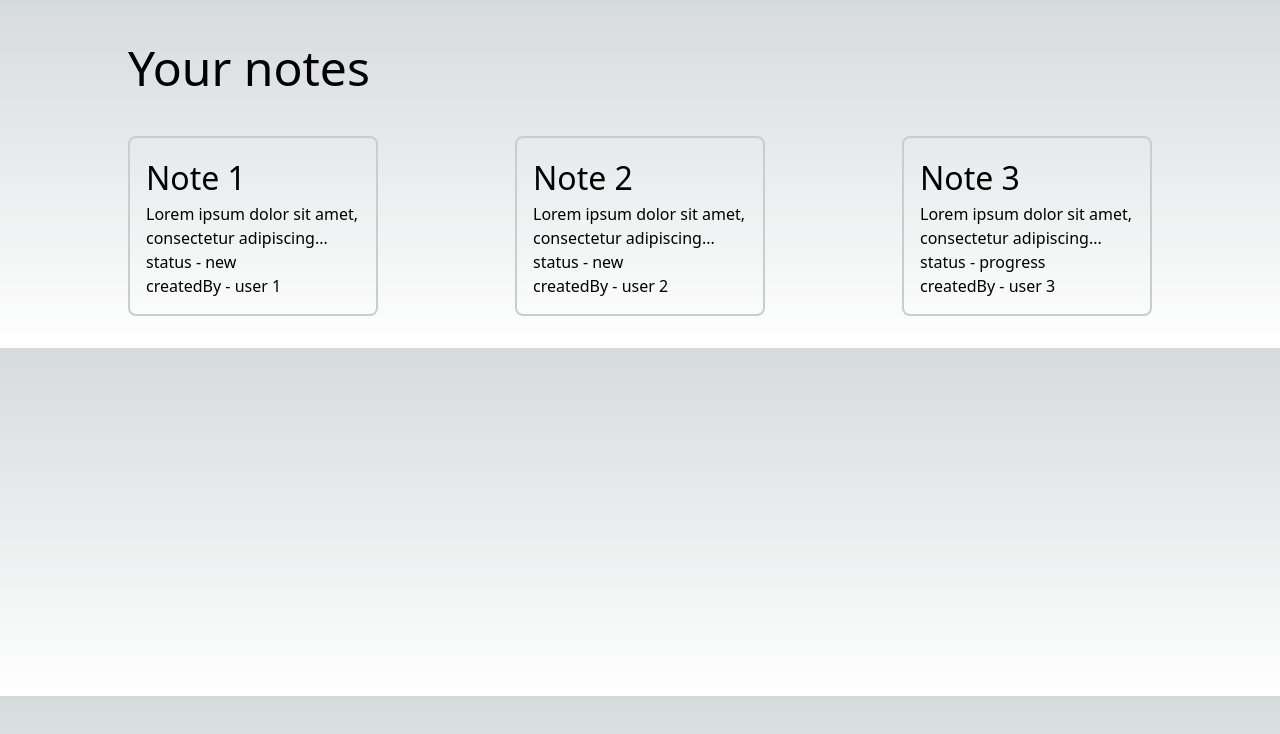
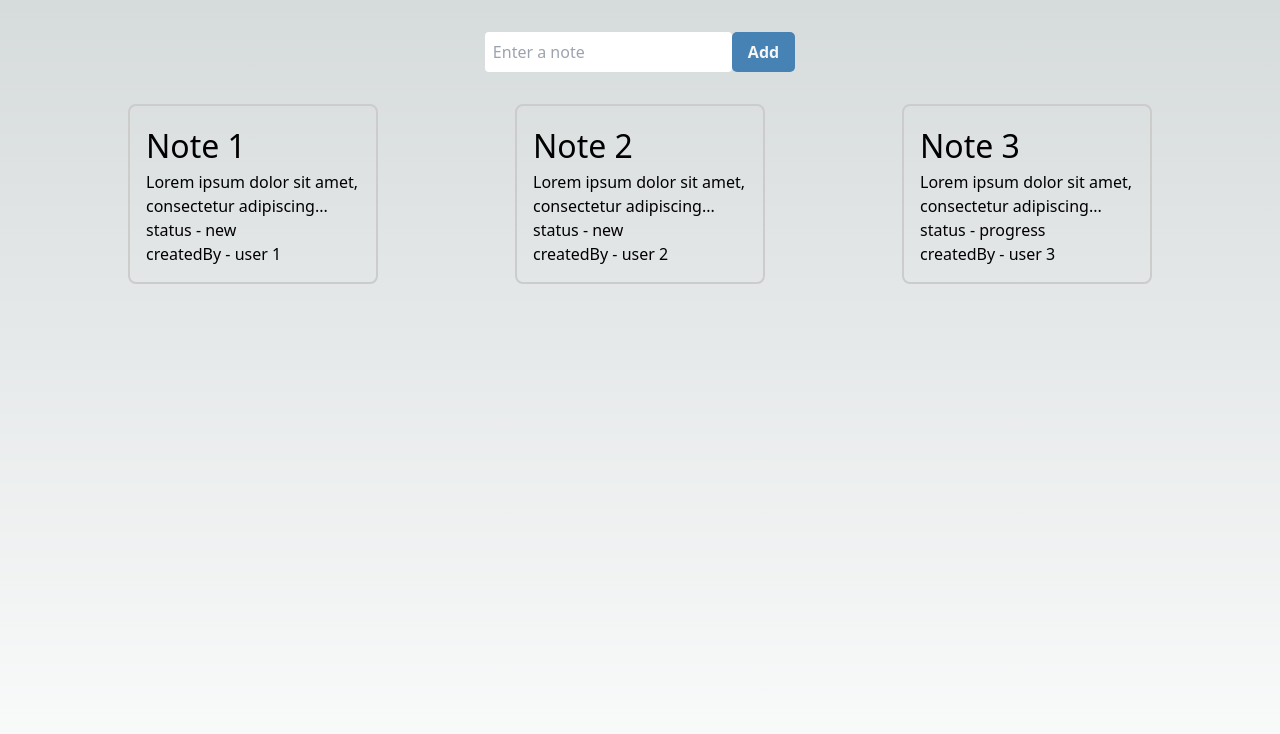
Before and after one commit to hopeinjavascript/nextjs-13-notes-app, a Next.js app: page /notes in a window 1280 px wide. Shown: the top 734 px of the page. Built offline with nearby package versions, Linux system fonts and the light colour scheme.

Commit message:
feat: create note(s)
this feature will allow you to create notes

```diff
--- a/src/pages/api/notes/index.js
+++ b/src/pages/api/notes/index.js
@@ -2,8 +2,22 @@ import { notes } from '@/../data/notes';
 
 // req, res, next are standard node js's objects
 export default async function handler(req, res, next) {
+  req.name = 'new user';
   const apiHandlers = {
     GET: () => res.status(200).json({ message: 'Notes', data: notes }),
+    POST: () => {
+      console.log(req.body);
+      const newNote = {
+        id: notes.length,
+        ...req.body,
+        createdBy: req.name,
+        createdAt: new Date().toLocaleString(),
+        updatedAt: new Date().toLocaleString(),
+      };
+
+      notes.push(newNote);
+      res.status(201).json({ message: 'Note created', data: newNote });
+    },
   };
 
   return apiHandlers[req.method]();
--- a/src/pages/notes/index.js
+++ b/src/pages/notes/index.js
@@ -8,6 +8,9 @@ const notes = () => {
   const [loading, setLoading] = useState(false);
   const [error, setError] = useState(false);
   const [notes, setNotes] = useState([]);
+
+  // create
+  const [newNote, setNewNote] = useState('');
 
   // custom hook
   const fetchApi = useFetch();
@@ -33,9 +36,47 @@ const notes = () => {
     };
   }, []);
 
+  const addNote = async (e) => {
+    e.preventDefault();
+    console.log({ newNote });
+
+    const note = {
+      text: newNote,
+      desc: newNote,
+      status: 'new',
+    };
+
+    const { error, resp } = await fetchApi('/api/notes', 'POST', {
+      body: note,
+    });
+
+    if (error) {
+      console.error(resp);
+      setError(true);
+    } else {
+      setNewNote('');
+      setNotes((prevNotes) => [...prevNotes, resp.data]);
+    }
+  };
+
   return (
     <div className={styles.notes_wrapper}>
-      <h1 className={styles.heading}>Your notes</h1>
+      {/* <h1 className={styles.heading}>Your notes</h1> */}
+
+      <div className={styles.notes_form}>
+        <form onSubmit={addNote} className={styles.form}>
+          <input
+            type="text"
+            placeholder="Enter a note"
+            value={newNote}
+            onChange={(e) => setNewNote(e.target.value)}
+            // /className={}
+          />
+          <button type="submit" className="btn_primary">
+            Add
+          </button>
+        </form>
+      </div>
 
       <div className={styles.notes_container}>
         {loading && <h1>Loading...</h1>}
--- a/src/styles/Notes.module.css
+++ b/src/styles/Notes.module.css
@@ -1,6 +1,8 @@
 .notes_wrapper {
   width: 80%;
   margin: 2rem auto;
+  min-height: 100vh;
+  position: relative;
 }
 
 .heading {
@@ -11,6 +13,7 @@
 .notes_container {
   display: flex;
   justify-content: space-between;
+  gap: 2rem 1rem;
   flex-wrap: wrap;
 }
 
@@ -24,3 +27,8 @@
 .text {
   font-size: 2rem;
 }
+
+.notes_form {
+  text-align: center;
+  margin: 2rem;
+}
--- a/src/styles/globals.css
+++ b/src/styles/globals.css
@@ -25,3 +25,29 @@ body {
     )
     rgb(var(--background-start-rgb));
 }
+
+* {
+  margin: 0;
+  outline: 0;
+  box-sizing: border-box;
+}
+
+button,
+.btn {
+  outline: 0;
+  padding: 0.5rem 1rem;
+  cursor: pointer;
+  border-radius: 5px;
+  color: #f5f5f5;
+  font-weight: bold;
+}
+
+.btn_primary {
+  background-color: steelblue;
+}
+
+input[type='text'] {
+  padding: 0.5rem;
+  border-radius: 4px;
+  color: #252525;
+}
```
